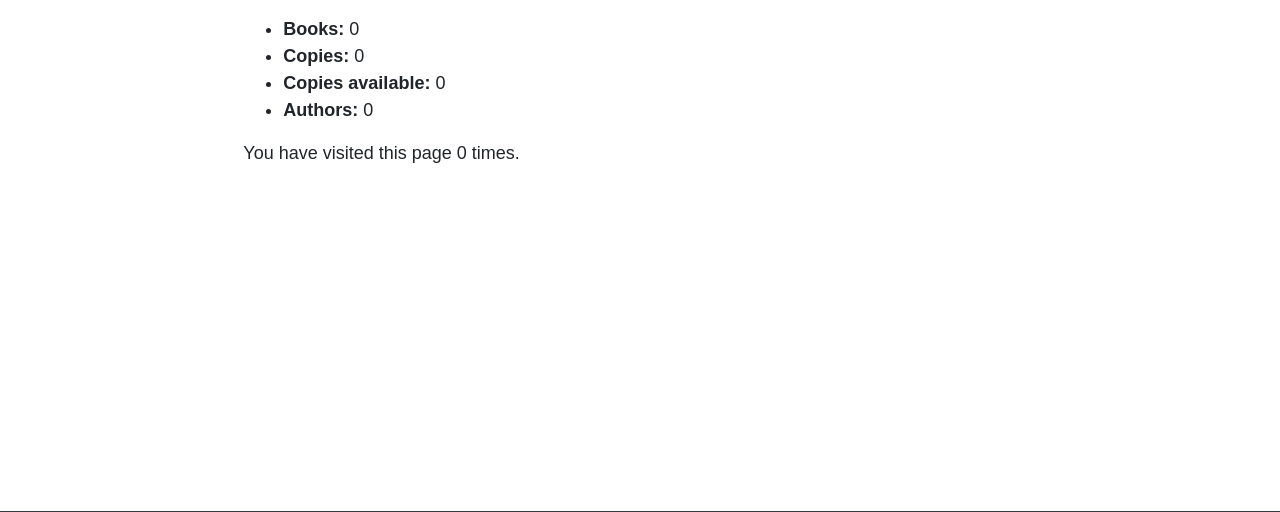
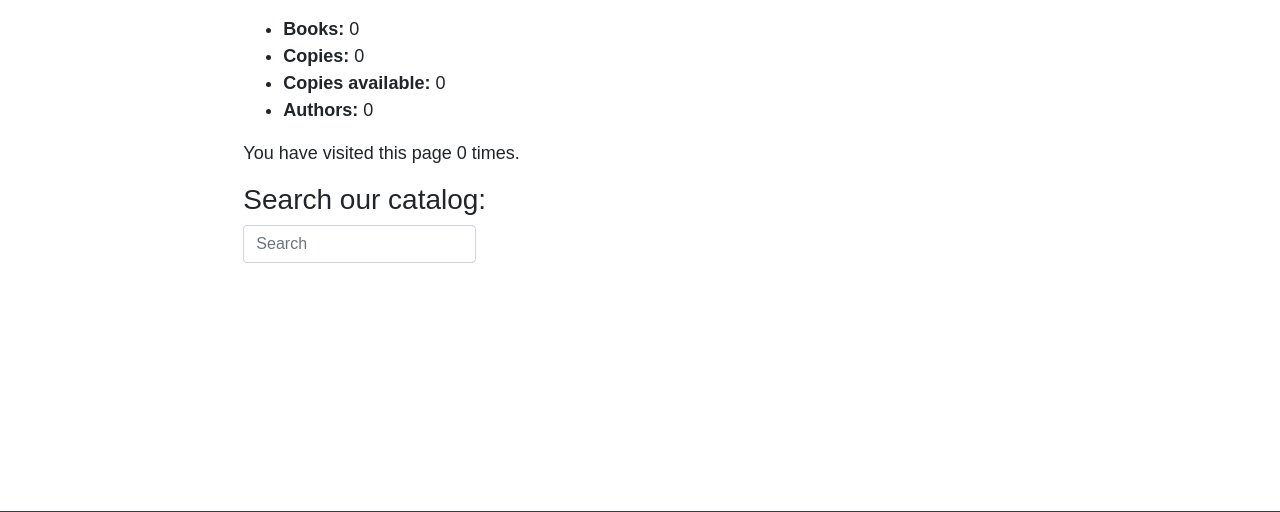
Before and after one commit to kevinbowen777/library, a Django app: page /catalog/ in a window 1280 px wide. Shown: the part 230-742 px from the top of the page. Run offline with Django 4.2, Linux system fonts and the light colour scheme; data that the repository does not hold is empty; parts of the project's set-up code (start-up, migrations or seed data) failed here and were passed over; some libraries are stand-ins or nearby versions.

Commit message:
Add search form

```diff
--- a/templates/index.html
+++ b/templates/index.html
@@ -1,4 +1,5 @@
 {% extends "base.html" %}
+{% load static %}
 
 {% block content %}
 <div class="container">
@@ -14,6 +15,12 @@
     <li><strong>Authors:</strong> {{ num_authors }}</li>
   </ul>
   <p>You have visited this page {{ num_visits }} time{{ num_visits|pluralize }}.</p>
+  <p>
+    <h3>Search our catalog:</h3>
+    <form class="form-inline mt-2 mt-md-0" action="{% url 'search-results' %}" method="get">
+      <input name="q" class="form-control mr-sm-2" type="text" placeholder="Search" aria-label="Search">
+    </form>
+  </p>
   </p>
 </div>
 {% endblock content %}
```
